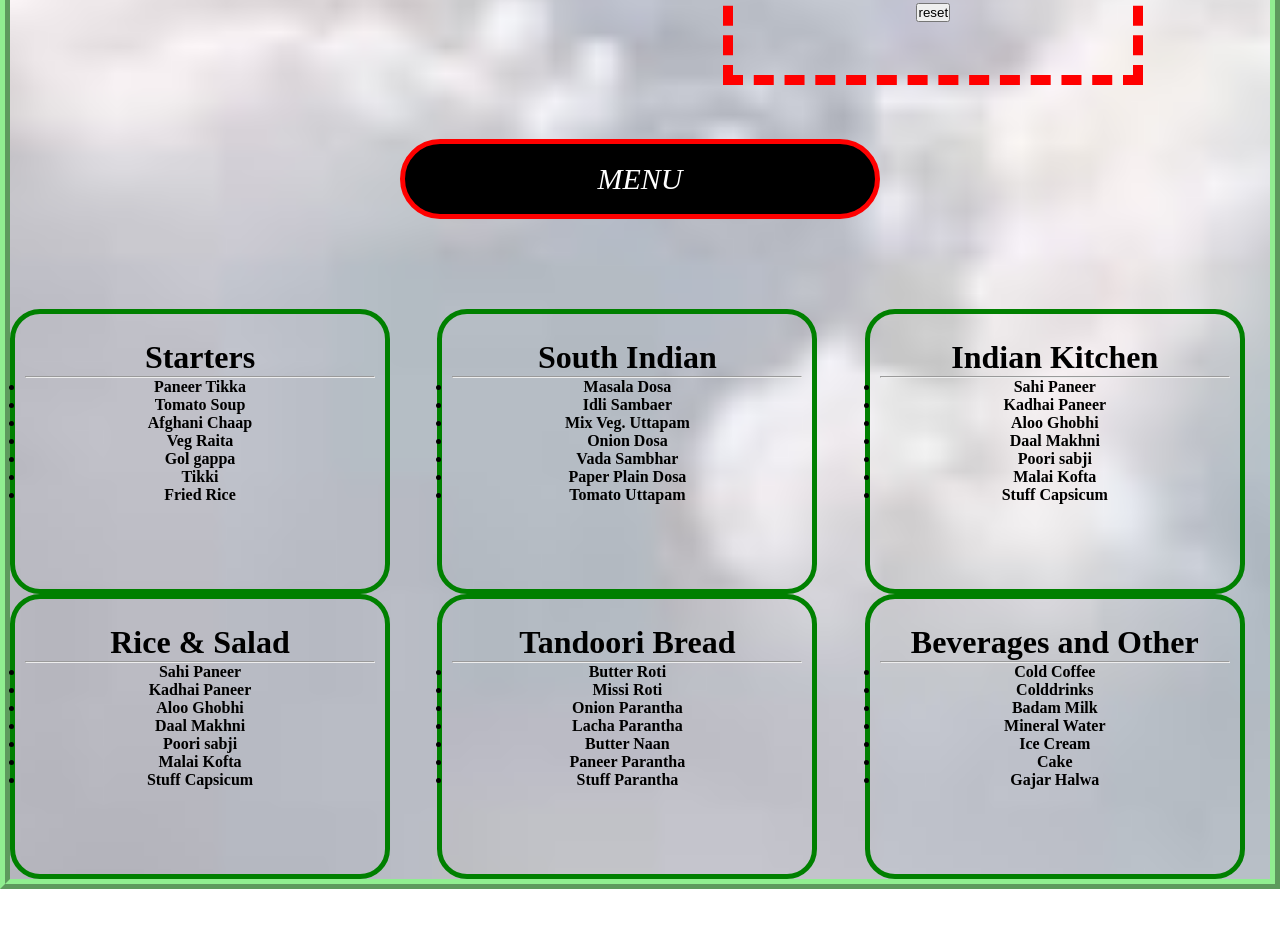
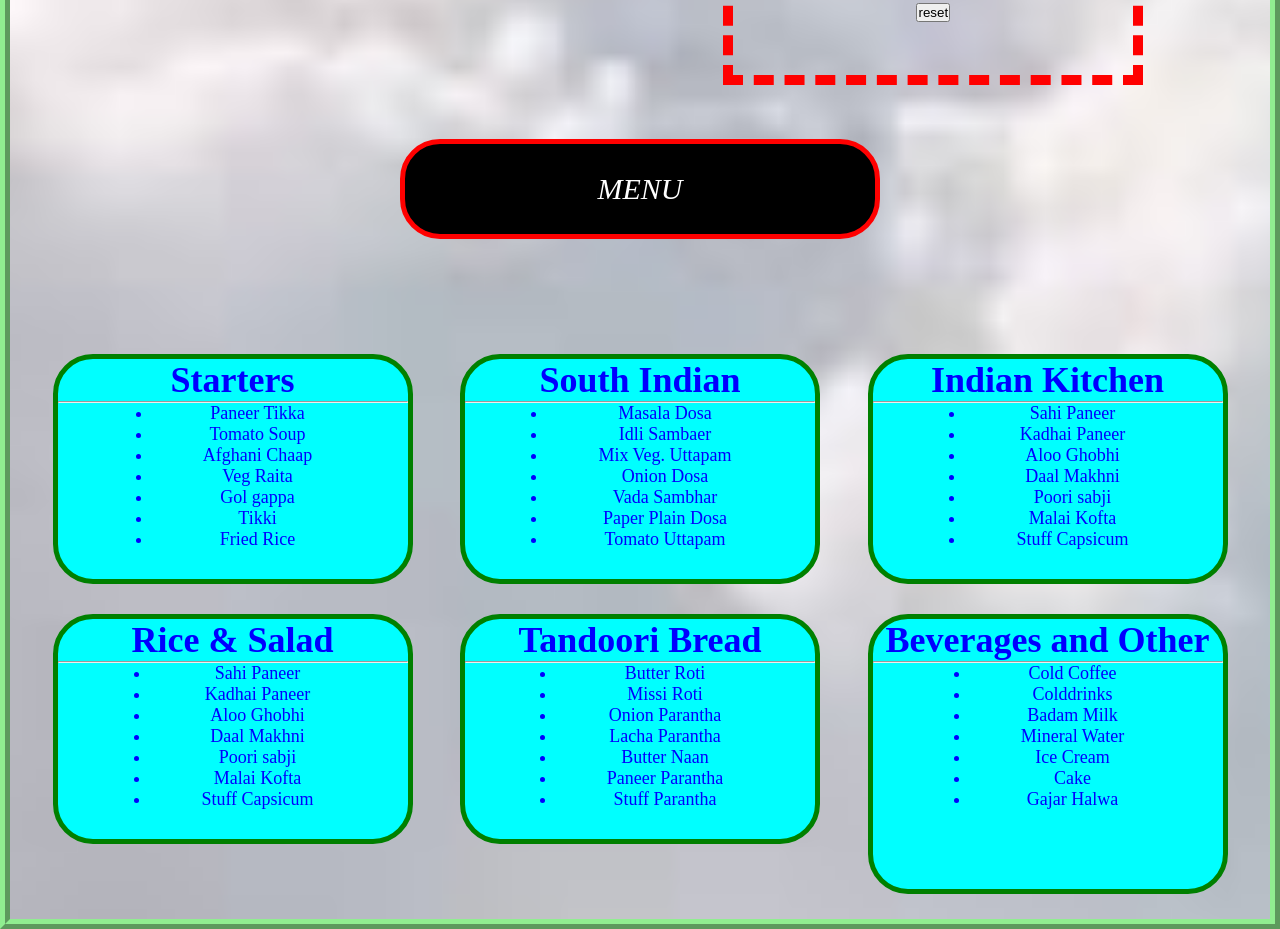
Before and after one commit to gourav8368/css-hand2, a plain HTML site: page index (1).html in a window 1280 px wide. Shown: the part 838-1767 px from the top of the page. Before the commit the page ends 1727 px from the top, so only its background shows below. Drawn offline with Linux system fonts and the light colour scheme.

Commit message:
Bugs fixed

```diff
--- a/index (1).html
+++ b/index (1).html
@@ -112,7 +112,7 @@
                 <li>Stuff Parantha</li>
             </ul>
         </div>
-        <div class="child1">
+        <div class="child1 child11">
             <h1>Beverages and Other</h1><hr>
             <ul>
                 <li>Cold Coffee</li>
--- a/stylep.css
+++ b/stylep.css
@@ -107,19 +107,17 @@
         margin-left: 390px;
         width: 470px;
         height: 70px;
-        padding bottom: 10px;
-        padding top: 10px;
-
+        padding-bottom: 10px;
+        padding-top: 10px;
     }
     .parent5{
         display: flex;
-        justify-content:space-between;
-        width: 98%;
+        justify-content:center;
+        justify-content: space-evenly;
         flex-wrap: wrap;
-
-
-
-
+        margin: 25px;
+        gap: 30px;
+        text-align: center;
     }
     .child1{
         border: 5px solid green;
@@ -127,13 +125,26 @@
         height: 220px;
         gap: 10px;
         display: inline-block;
-        border-radius: 30px;
-        font-weight: bold;
-        padding: 25px 10px
-        30px;
+        border-radius: 40px;
+        /* font-weight: bold; */
+        /* padding: 30px; */
+        /* margin:30px 30px 0px 30px ; */
         text-align: center;
+        background-color: aqua;
+        color: blue;
+        font-size: 18px;
+        /* padding-left: 10px; */
+    }
+    ul{
+        display: inline-block;
+    }
+    li{
+        padding-left: 50px;
+    }
 
 
+
+
+    .child11{
+        height: 270px;
     }
-    ul li{
-    }
```
